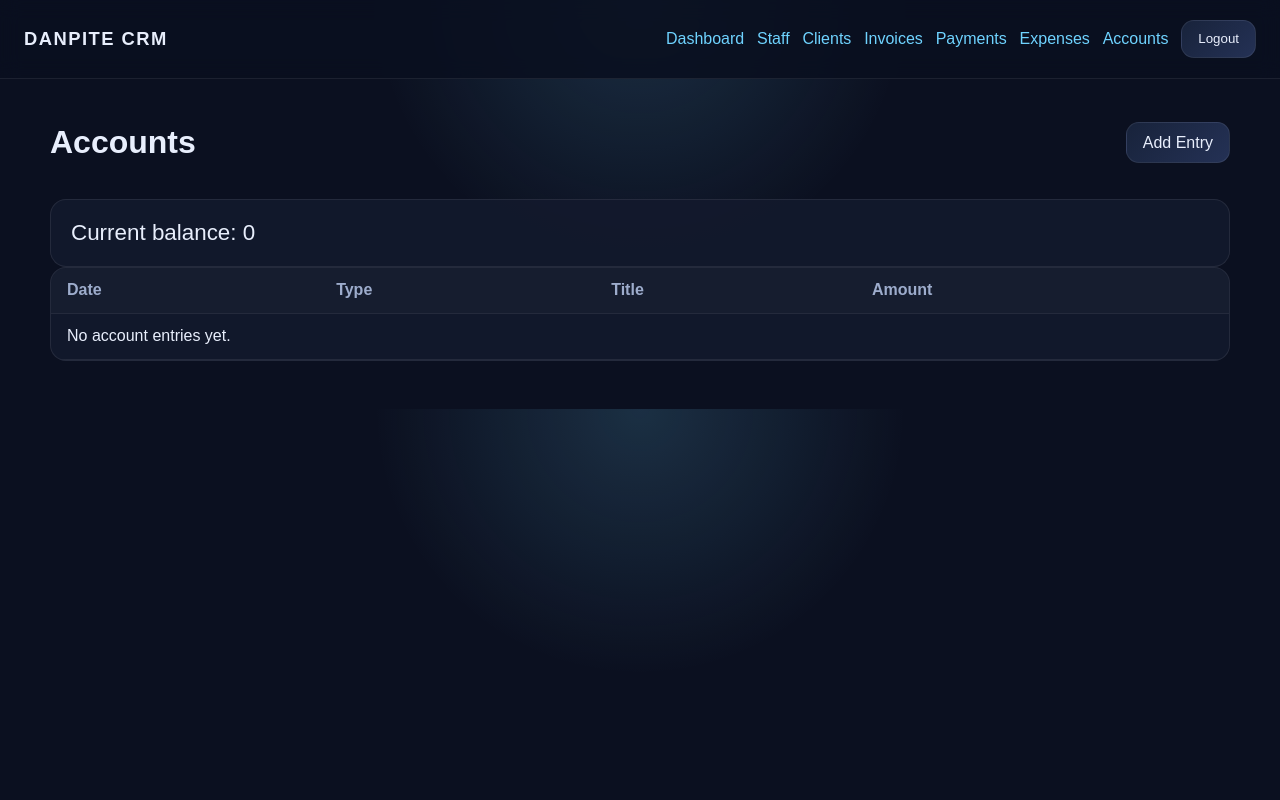
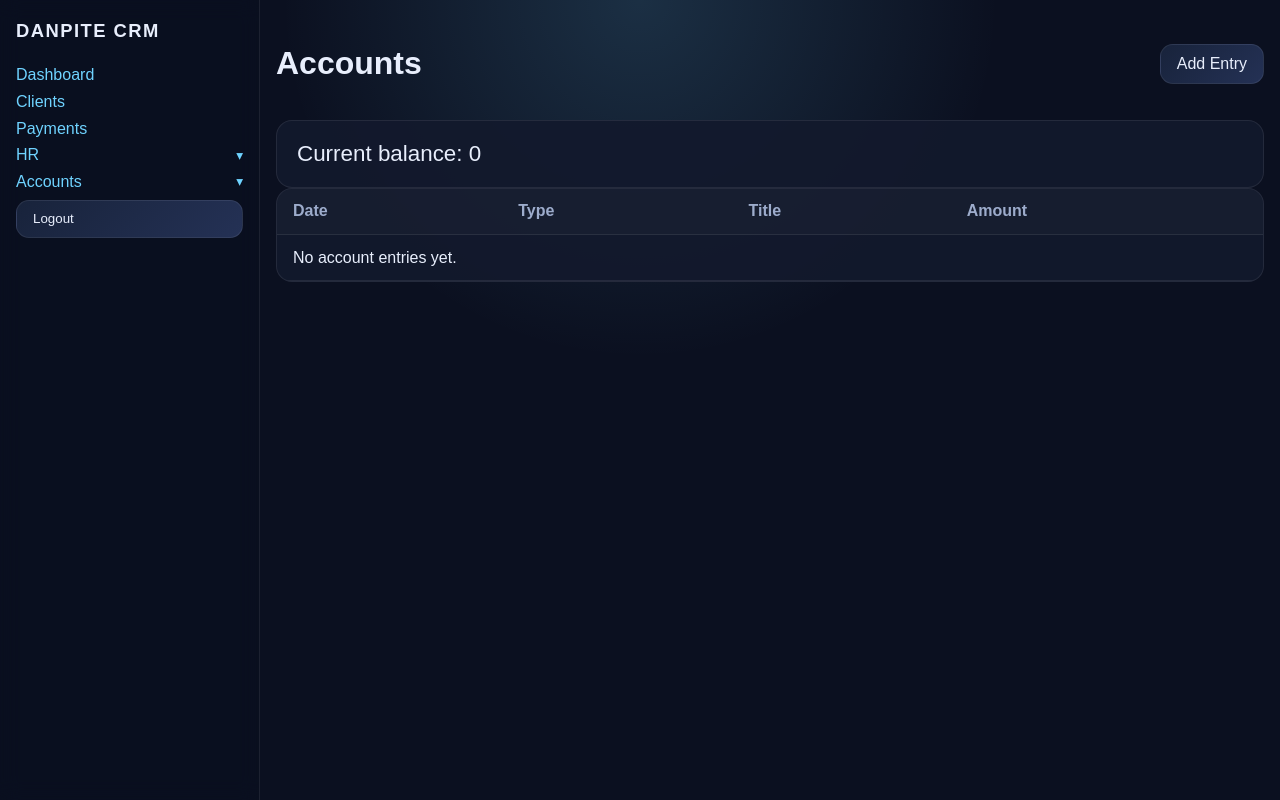
Before and after one commit to Ahad-Muhib/danpite_crm, a Django app: page /accounts/ in a window 1280 px wide. Run offline with Django 5.2, Linux system fonts and the light colour scheme; the visitor is signed in with stand-in values (Sample User, id 1).

Commit message:
dropdown

```diff
--- a/static/css/style.css
+++ b/static/css/style.css
@@ -21,26 +21,78 @@ body {
 
 a { color: var(--accent); text-decoration: none; }
 
-.topbar {
-  display: flex;
-  justify-content: space-between;
-  gap: 1rem;
-  align-items: center;
-  padding: 1.25rem 1.5rem;
-  border-bottom: 1px solid var(--border);
+.app-shell {
+  display: grid;
+  grid-template-columns: 260px minmax(0, 1fr);
+  min-height: 100vh;
+}
+
+.sidebar {
+  position: sticky;
+  top: 0;
+  align-self: start;
+  min-height: 100vh;
+  padding: 1.25rem 1rem;
+  border-right: 1px solid var(--border);
   background: rgba(10, 15, 31, 0.88);
   backdrop-filter: blur(10px);
-  position: sticky;
-  top: 0;
 }
 
 .brand { font-size: 1.15rem; font-weight: 800; letter-spacing: 0.08em; }
 .subtitle { color: var(--muted); font-size: 0.9rem; margin-top: 0.25rem; }
-.nav { display: flex; flex-wrap: wrap; gap: 0.8rem; align-items: center; }
+.nav {
+  display: grid;
+  gap: 0.55rem;
+  margin-top: 1.5rem;
+}
+.nav > a,
+.nav > .nav-dropdown > summary,
+.inline-form button {
+  width: 100%;
+  justify-content: space-between;
+  text-align: left;
+}
+.nav-dropdown {
+  position: relative;
+}
+.nav-dropdown summary {
+  list-style: none;
+  display: inline-flex;
+  align-items: center;
+  gap: 0.35rem;
+  color: var(--accent);
+  padding: 0;
+  border: 0;
+  background: transparent;
+  cursor: pointer;
+}
+.nav-dropdown summary::-webkit-details-marker { display: none; }
+.nav-dropdown summary::after {
+  content: "▾";
+  font-size: 0.85em;
+  line-height: 1;
+}
+.nav-dropdown-menu {
+  display: none;
+  margin-left: 0.75rem;
+  padding-left: 0.75rem;
+  border-left: 1px solid var(--border);
+}
+.nav-dropdown[open] .nav-dropdown-menu { display: grid; gap: 0.35rem; margin-top: 0.4rem; }
+.nav-dropdown-menu a {
+  display: block;
+  padding: 0.55rem 0.75rem;
+  border-radius: 0.65rem;
+}
+.nav-dropdown-menu a:hover {
+  background: rgba(111, 211, 255, 0.12);
+}
 .inline-form { display: inline; }
 .inline-form button,
 .button,
 button {
+  display: inline-flex;
+  align-items: center;
   border: 1px solid var(--border);
   background: linear-gradient(135deg, var(--panel-2), #243155);
   color: var(--text);
@@ -49,7 +101,10 @@ button {
   cursor: pointer;
 }
 
-.container { width: min(1180px, calc(100% - 2rem)); margin: 1.5rem auto 3rem; }
+.container {
+  width: min(1180px, calc(100% - 2rem));
+  margin: 1.5rem auto 3rem;
+}
 .hero, .panel, .card, .table-wrap, .message { border: 1px solid var(--border); background: rgba(19, 26, 45, 0.92); }
 .hero, .panel { padding: 1.25rem; border-radius: 1rem; }
 .hero { margin-bottom: 1.25rem; }
@@ -77,5 +132,16 @@ th { color: var(--muted); font-weight: 700; background: rgba(255,255,255,0.02);
 .balance { font-size: 1.4rem; margin: 0; }
 
 @media (max-width: 720px) {
-  .topbar, .section-head { flex-direction: column; align-items: flex-start; }
+  .app-shell { grid-template-columns: 1fr; }
+  .sidebar {
+    position: static;
+    min-height: auto;
+    border-right: 0;
+    border-bottom: 1px solid var(--border);
+  }
+  .section-head { flex-direction: column; align-items: flex-start; }
+  .nav-dropdown-menu {
+    min-width: 0;
+    margin-top: 0.5rem;
+  }
 }
--- a/templates/base.html
+++ b/templates/base.html
@@ -7,19 +7,30 @@
   <link rel="stylesheet" href="/static/css/style.css">
 </head>
 <body>
-  <header class="topbar">
+  <div class="app-shell">
+    <aside class="sidebar">
       <div>
         <div class="brand">DANPITE CRM</div>
         <!-- <div class="subtitle">Clients, invoices, payments, expenses, accounts</div> -->
       </div>
       <nav class="nav">
         <a href="/">Dashboard</a>
+        <a href="/clients/">Clients</a>
+        <a href="/payments/">Payments</a>
+        <details class="nav-dropdown">
+          <summary>HR</summary>
+          <div class="nav-dropdown-menu">
             <a href="/staff/">Staff</a>
-      <a href="/clients/">Clients</a>
+          </div>
+        </details>
+        <details class="nav-dropdown">
+          <summary>Accounts</summary>
+          <div class="nav-dropdown-menu">
             <a href="/invoices/">Invoices</a>
-      <a href="/payments/">Payments</a>
             <a href="/expenses/">Expenses</a>
             <a href="/accounts/">Accounts</a>
+          </div>
+        </details>
         {% if user.is_authenticated %}
           <form action="{% url 'logout' %}" method="post" class="inline-form">
             {% csrf_token %}
@@ -29,7 +40,7 @@
           <a href="{% url 'login' %}">Login</a>
         {% endif %}
       </nav>
-  </header>
+    </aside>
     <main class="container">
       {% if messages %}
         {% for message in messages %}
@@ -38,5 +49,6 @@
       {% endif %}
       {% block content %}{% endblock %}
     </main>
+  </div>
 </body>
 </html>
```
Lines whose indentation alone changed are shown as unchanged.
